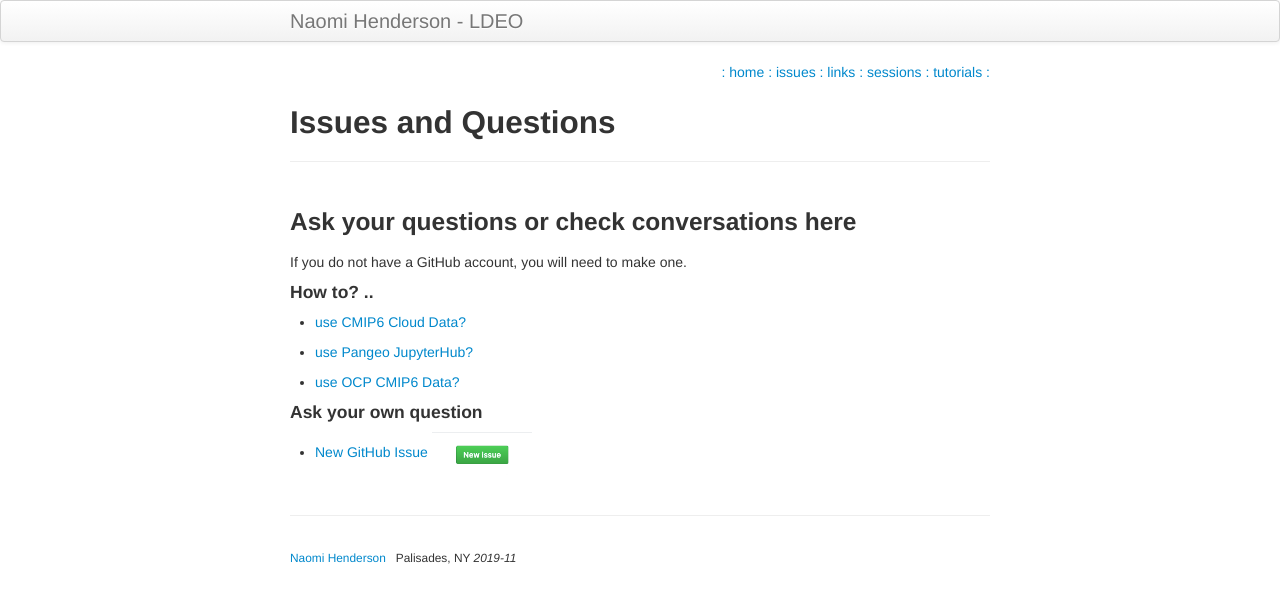
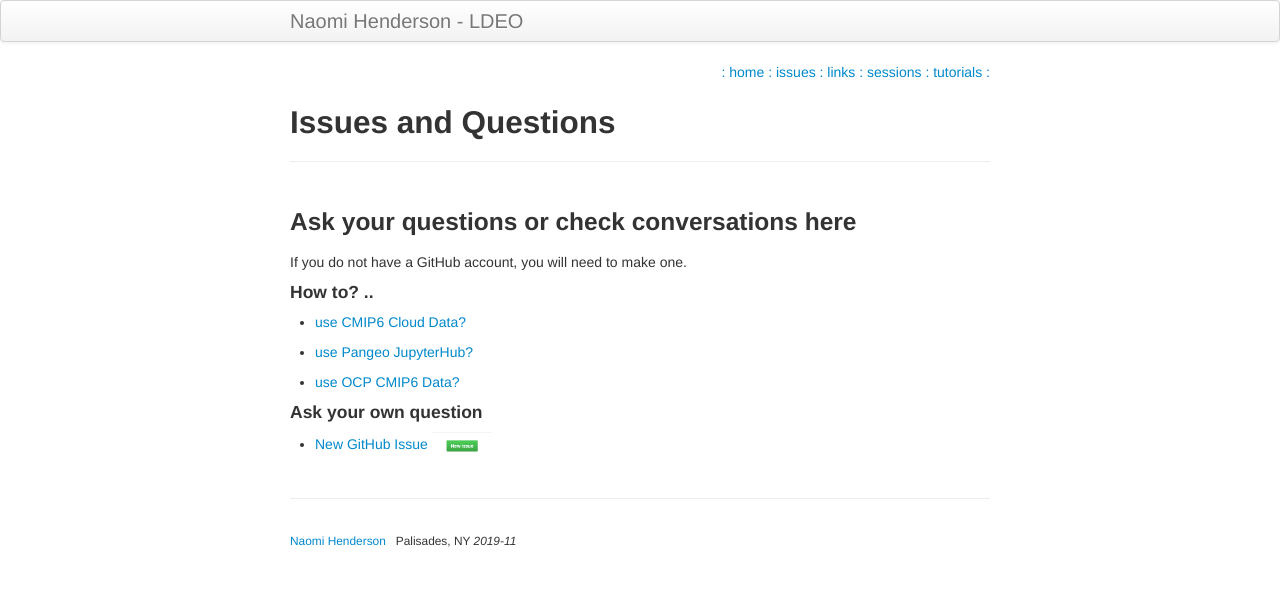
Before and after one commit to naomi-henderson/naomi-henderson.github.io, a Jekyll site: the page built from pages/issues.md, in a window 1280 px wide. Shown: the top 603 px of the page. Built offline with Jekyll 4.4.1, drawn with Linux system fonts in a browser that asks for light colours.

Commit message:
new image

```diff
--- a/pages/issues.md
+++ b/pages/issues.md
@@ -15,4 +15,4 @@ If you do not have a GitHub account, you will need to make one.
 - [use OCP CMIP6 Data?](https://github.com/naomi-henderson/naomi-henderson.github.io/issues/3){:target="_blank"}
 
 #### Ask your own question
-- [New GitHub Issue](https://github.com/naomi-henderson/naomi-henderson.github.io/issues/){:target="_blank"} <img src="../assets/NewIssue.png" width="100">
+- [New GitHub Issue](https://github.com/naomi-henderson/naomi-henderson.github.io/issues/){:target="_blank"} <img src="/assets/NewIssue.png" width="60">
```
